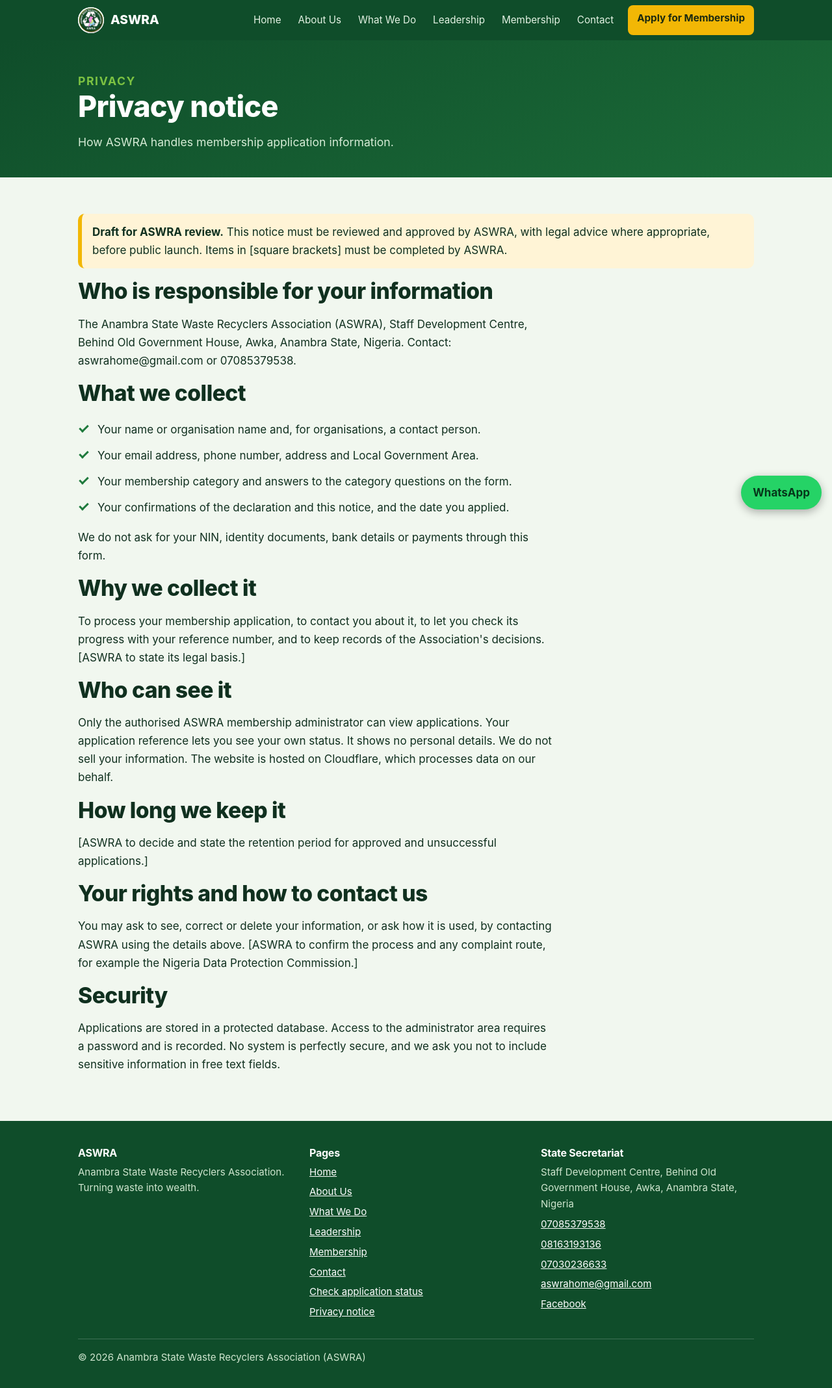
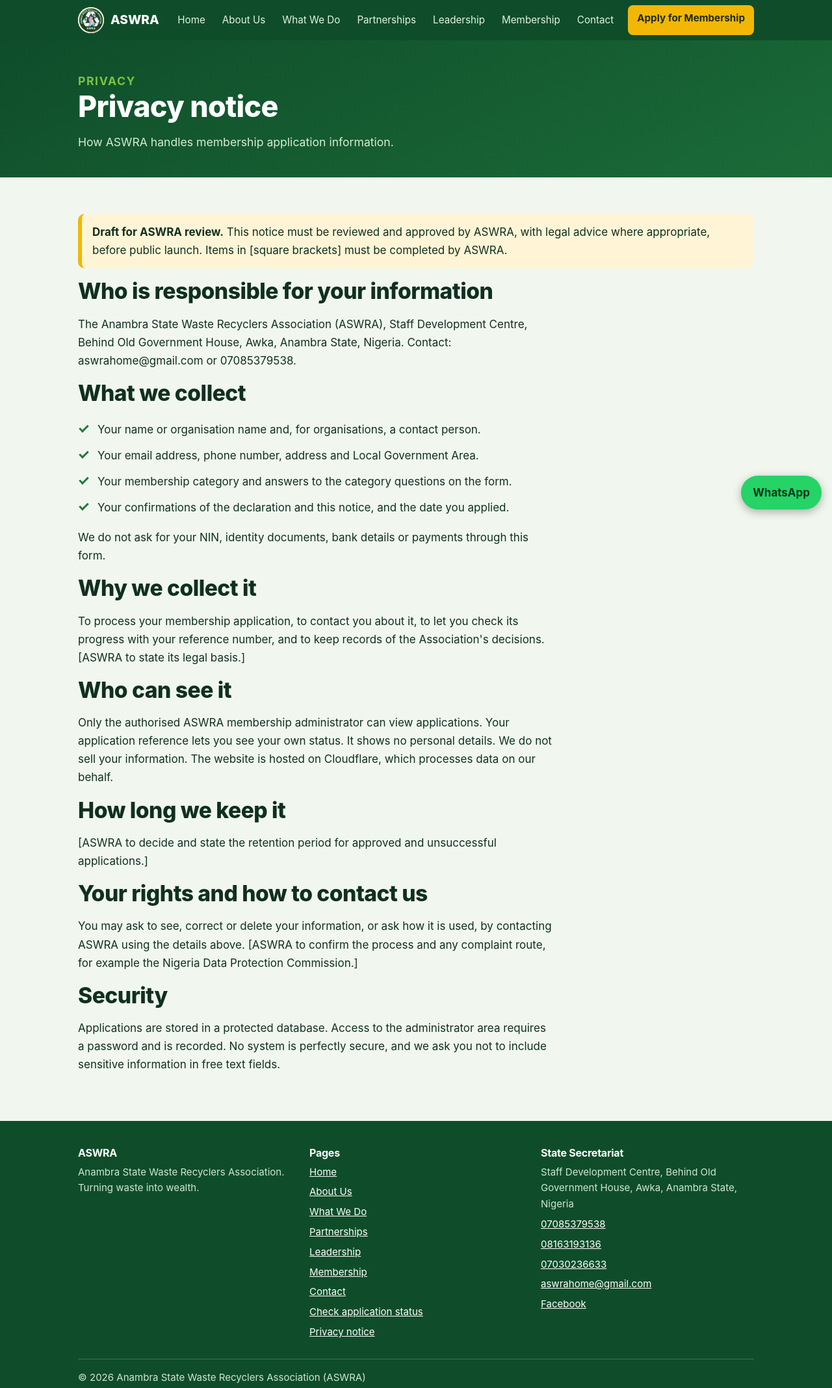
Before and after one commit to emezch93/aswra, a website: page privacy.html in a window 1280 px wide. Shown: the top 2136 px of the page at 65% size. Drawn offline with Linux system fonts and the light colour scheme.

Commit message:
Add partnerships page to site navigation

```diff
--- a/privacy.html
+++ b/privacy.html
@@ -19,6 +19,7 @@
 <a data-page="home" href="index.html">Home</a>
 <a data-page="about" href="about.html">About Us</a>
 <a data-page="activities" href="activities.html">What We Do</a>
+<a data-page="partnerships" href="partnerships.html">Partnerships</a>
 <a data-page="leadership" href="leadership.html">Leadership</a>
 <a data-page="membership" href="membership.html">Membership</a>
 <a data-page="contact" href="contact.html">Contact</a>
@@ -46,6 +47,7 @@
 <a href="index.html">Home</a>
 <a href="about.html">About Us</a>
 <a href="activities.html">What We Do</a>
+<a href="partnerships.html">Partnerships</a>
 <a href="leadership.html">Leadership</a>
 <a href="membership.html">Membership</a>
 <a href="contact.html">Contact</a>
```
